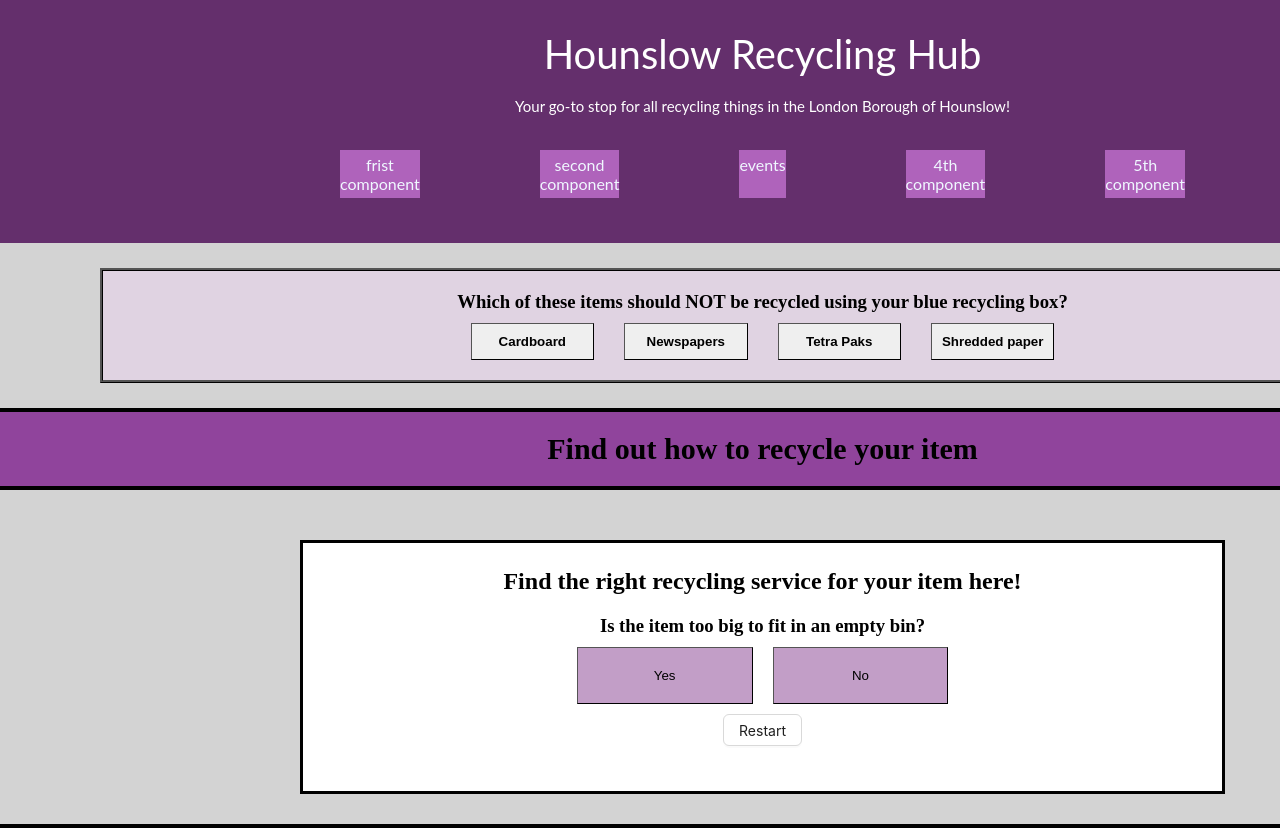
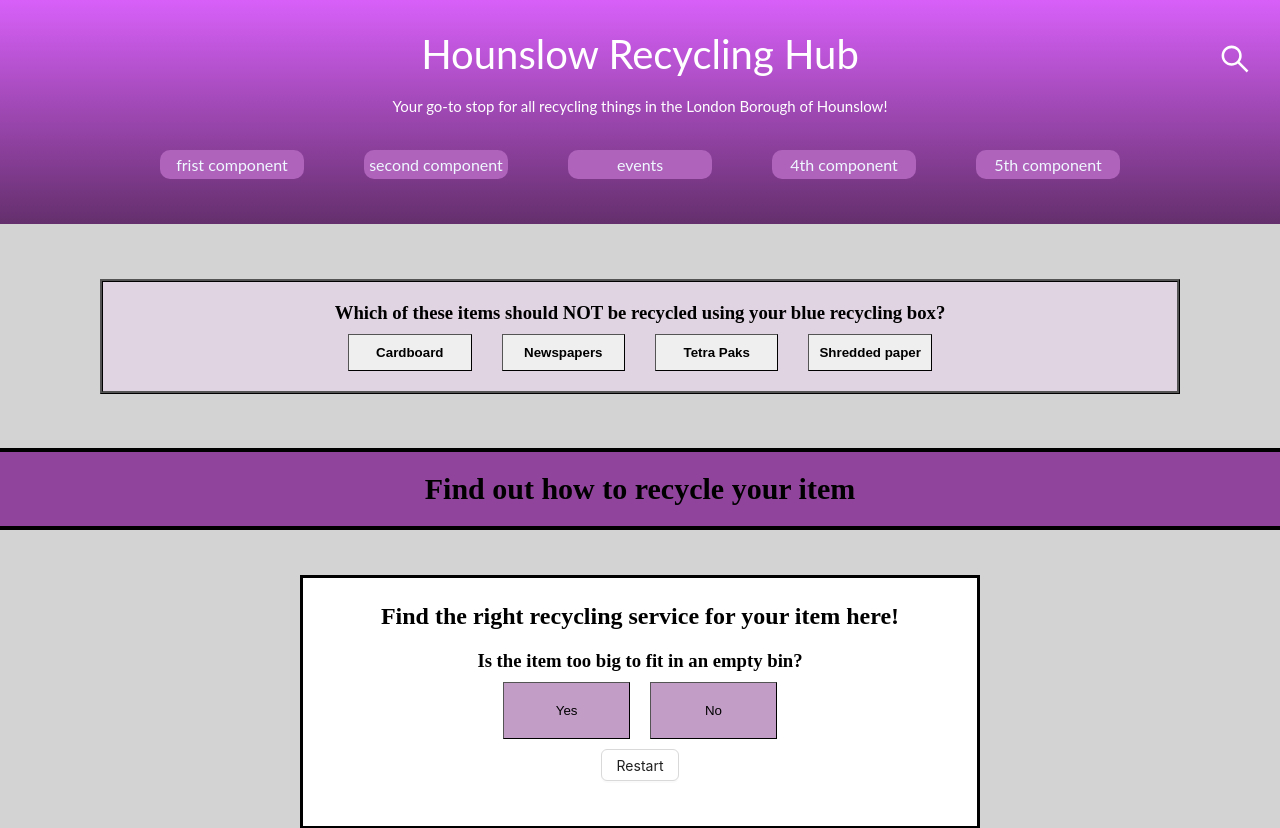
Before and after one commit to ajn2020/test, a Next.js app: page / in a window 1280 px wide. Shown: the top 828 px of the page. Built offline with nearby package versions, Linux system fonts and the light colour scheme.

Commit message:
add search bar, add menu bar, change some distance

```diff
--- a/components/Header.tsx
+++ b/components/Header.tsx
@@ -1,6 +1,18 @@
-import { Anchor, Col, Row } from 'antd';
+import { SearchOutlined } from '@ant-design/icons';
+import { Input } from 'antd';
+import { useState } from 'react';
 
 export default function Header() {
+  const { Search } = Input;
+  const [isInput, setIsInput] = useState(false);
+  const onSearch = (value: string) => console.log(value);
+  const iconClick = () => {
+    setIsInput(true);
+  }
+  const onBlur = () => {
+    setIsInput(false);
+  }
+
   return (
     <>
       <div className="header">
@@ -17,6 +29,9 @@ export default function Header() {
           <a href="#fourPast">4th component</a>
           <a href="#fivePast">5th component</a>
         </div>
+        {isInput ? <div className='Seach_input' onBlur={onBlur}><Search placeholder="input search text" onSearch={onSearch} style={{ width: 200 }} /></div> : <div className='Seach_tan'><SearchOutlined onClick={iconClick} /> </div>}
+
+
       </div>
     </>
   );
--- a/styles/style.css
+++ b/styles/style.css
@@ -27,11 +27,13 @@ a:hover {
 ========================================*/
 
 .header {
-  background-color: #642f6c;
+  /* background-color: #cfa4d5; */
+  background: linear-gradient(#d860f9, #642f6c);
   color: white;
   font-family: Lato;
   text-align: center;
   padding: 30px;
+  position: relative;
 }
 
 .header-title {
@@ -46,7 +48,7 @@ a:hover {
   /* width: 400px; */
   /* background-color: #af63bb; */
   display: flex;
-  padding: 15px 250px;
+  padding: 15px 100px;
   margin-top: 20px;
 }
 
@@ -54,8 +56,28 @@ a:hover {
   color: aliceblue;
   flex: 1;
   background-color: #af63bb;
-  margin: 0 60px;
-  padding: 5px 0;
+  border-radius: 10px;
+  margin: 0 30px;
+  padding: 5px 5px;
+
+}
+
+.Seach_tan {
+  font-size: 30px;
+  width: 50px;
+  position: absolute;
+  top: 40px;
+  right: 20px;
+}
+
+.Seach_tan:hover {
+  color: rgb(31, 154, 241);
+}
+
+.Seach_input {
+  position: absolute;
+  top: 40px;
+  right: 20px;
 }
 
 /*========================================
@@ -68,7 +90,8 @@ a:hover {
   align-items: center;
   margin: 10px 0px;
   background-color: #90449c;
-  margin-bottom: 50px;
+  margin-bottom: 45px;
+  margin-top: 85px;
 }
 
 .subheading-text {
@@ -89,7 +112,8 @@ a:hover {
   border-style: ridge;
   border-color: black;
   border-width: 3px;
-  margin: 25px 100px;
+  margin: 55px 100px;
+  margin-bottom: -31px;
   padding: 20px;
   text-align: center;
   justify-content: center;
@@ -214,13 +238,16 @@ a:hover {
   box-shadow: 0 9px #999;
 }
 
-.event-card-carousel-button:hover {background-color: #3e8e41}
+.event-card-carousel-button:hover {
+  background-color: #3e8e41
+}
 
 .event-card-carousel-button:active {
   background-color: #3e8e41;
   box-shadow: 0 5px #666;
   transform: translateY(4px);
 }
+
 /*========================================
     EVENT CARD
 ========================================*/
@@ -357,7 +384,7 @@ a:hover {
 .recycling-service-accordion-grid {
   display: grid;
   grid-template-columns: 1fr 1fr;
-  padding: 20px;
+  padding: 20px 40px;
   grid-gap: 20px;
 }
 
```
